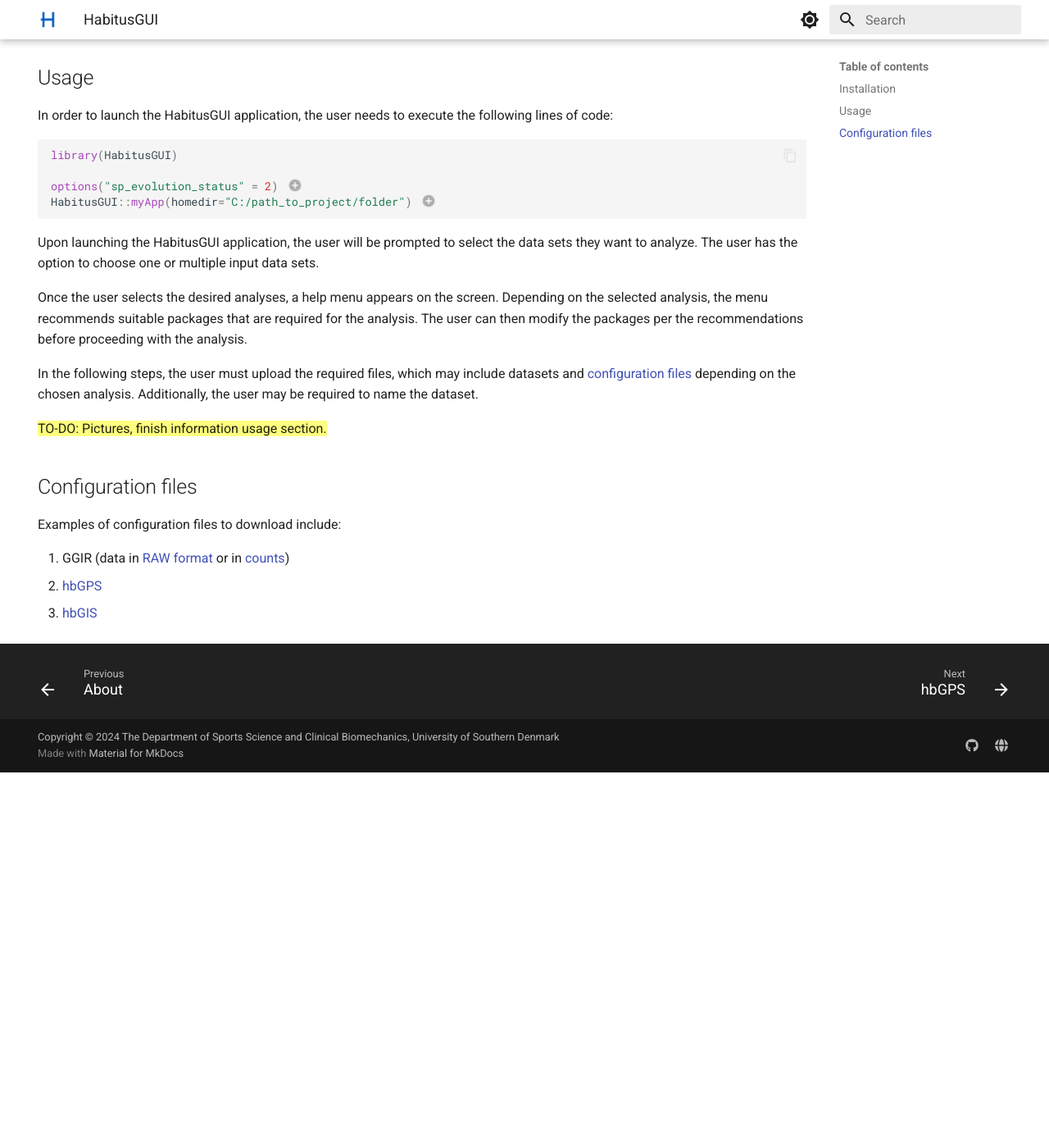
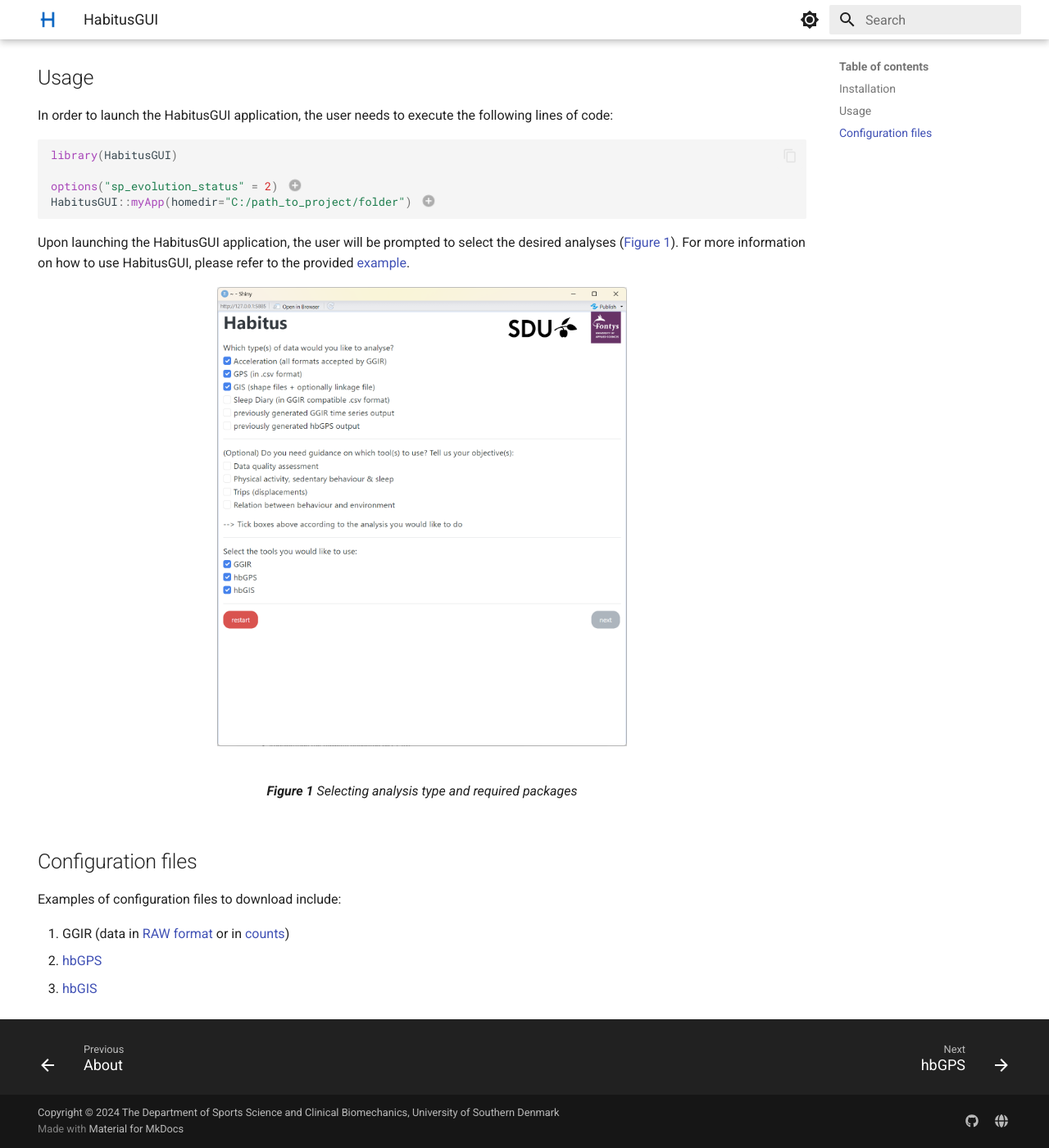
Before and after one commit to habitus-eu/HabitusDOCS, an MkDocs documentation site: the page built from docs/gui/index.md, in a window 1280 px wide and 1400 px high, scrolled down 696 px. Shown: the whole window at 82% size. Built offline with MkDocs 1.6.1 and Material for MkDocs 9.7.7, drawn with Linux system fonts in a browser that asks for light colours; before the commit the page ends 1638 px from its top, so only the background shows below that.

Commit message:
example finished

```diff
--- a/docs/gui/index.md
+++ b/docs/gui/index.md
@@ -43,13 +43,12 @@
 1. Ignore evolution warnings.
 2. A directory that contains all necessary data in its root or subdirectories.
 
-Upon launching the HabitusGUI application, the user will be prompted to select the data sets they want to analyze. The user has the option to choose one or multiple input data sets.
+Upon launching the HabitusGUI application, the user will be prompted to select the desired analyses ([Figure 1](#figure-1)). For more information on how to use HabitusGUI, please refer to the provided [example](../examples/spatiotemporal_behaviour_analysis.md).
 
-Once the user selects the desired analyses, a help menu appears on the screen. Depending on the selected analysis, the menu recommends suitable packages that are required for the analysis. The user can then modify the packages per the recommendations before proceeding with the analysis.
-
-In the following steps, the user must upload the required files, which may include datasets and [configuration files]() depending on the chosen analysis. Additionally, the user may be required to name the dataset.
-
-{== TO-DO: Pictures, finish information usage section. ==}
+<figure markdown="span" id="figure-1">
+  ![Selecting analysis type and required packages](../assets/images/selecting_analysis.png){ width="500" }
+  <figcaption><strong>Figure 1</strong> Selecting analysis type and required packages</figcaption>
+</figure>
 
 ## Configuration files
 
```
Also changed, not shown: docs/examples/spatiotemporal_behaviour_analysis.md (+57 -9 lines), docs/gis/index.md (+3 -3 lines), docs/assets/images/analyses.png (added), docs/assets/images/configs.png (added), docs/assets/images/data_selection.png (added), docs/assets/images/data_selection_filled.png (added), docs/assets/images/hbgis_summaries.png (added), 3 other files.
